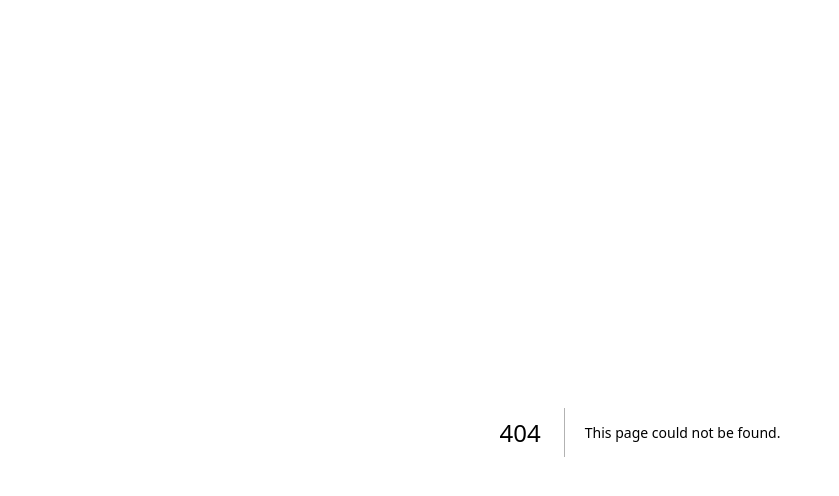
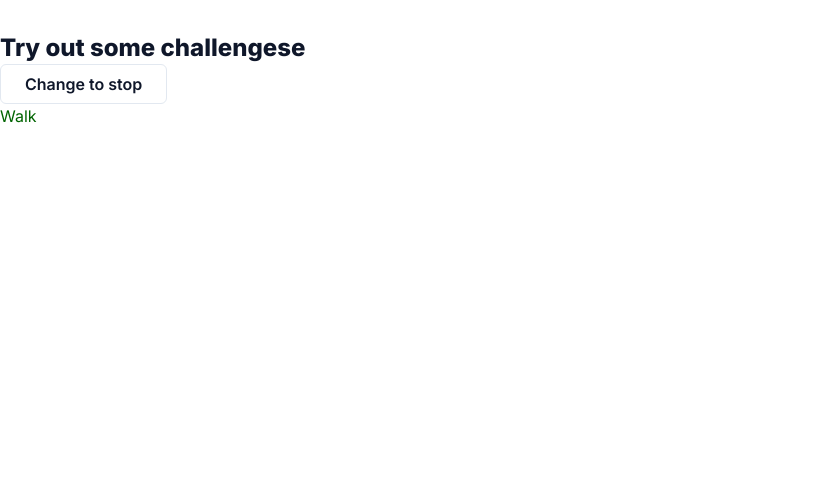
Before and after one commit to TaiseiNemoto/react-practice-app, a Next.js app: page /state-as-a-snapshot/try-out-some-challenges in a window 1280 px wide. Before the commit this address had no page. Shown: the top 496 px of the page, without its empty margins (0-839 px from the left). Built offline with nearby package versions, Linux system fonts and the light colour scheme.

Commit message:
[add]State as a Snapshot：Implement a traffic lightまで完了

```diff
--- a/src/app/page.tsx
+++ b/src/app/page.tsx
@@ -10,6 +10,7 @@ export default function Home() {
         link="/state-a-components-memory"
         pageName="State: A Component's Memory"
       />
+      <PageLink link="/state-as-a-snapshot" pageName="State as a Snapshot" />
     </main>
   );
 }
--- /dev/null
+++ b/src/app/state-as-a-snapshot/page.tsx
@@ -0,0 +1,14 @@
+import H1Element from '@/components/common/H1Element';
+import PageLink from '@/components/common/PageLink';
+
+export default function Home() {
+  return (
+    <main>
+      <H1Element title="State as a Snapshot" />
+      <PageLink
+        link="/state-as-a-snapshot/try-out-some-challenges"
+        pageName="Try out some challengese"
+      />
+    </main>
+  );
+}
--- /dev/null
+++ b/src/app/state-as-a-snapshot/try-out-some-challenges/page.tsx
@@ -0,0 +1,11 @@
+import H1Element from '@/components/common/H1Element';
+import TrafficLight from '@/components/state-as-a-snapshot/TrafficLight';
+
+export default function page() {
+  return (
+    <main>
+      <H1Element title="Try out some challengese" />
+      <TrafficLight />
+    </main>
+  );
+}
--- /dev/null
+++ b/src/components/state-as-a-snapshot/TrafficLight.tsx
@@ -0,0 +1,25 @@
+'use client';
+
+import { useState } from 'react';
+import Button from '../common/Button';
+
+export default function TrafficLight() {
+  const [walk, setWalk] = useState(true);
+
+  function handleChange() {
+    setWalk(!walk);
+    alert(walk ? 'Stop is next' : 'Walk is next');
+  }
+
+  return (
+    <>
+      <Button
+        buttonText={`Change to ${walk ? 'stop' : 'walk'}`}
+        handleClick={handleChange}
+      />
+      <h1 style={{ color: walk ? 'darkgreen' : 'darkred' }}>
+        {walk ? 'Walk' : 'Stop'}
+      </h1>
+    </>
+  );
+}
```
